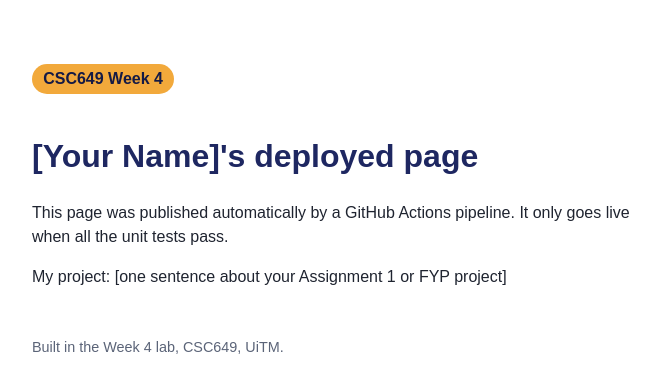
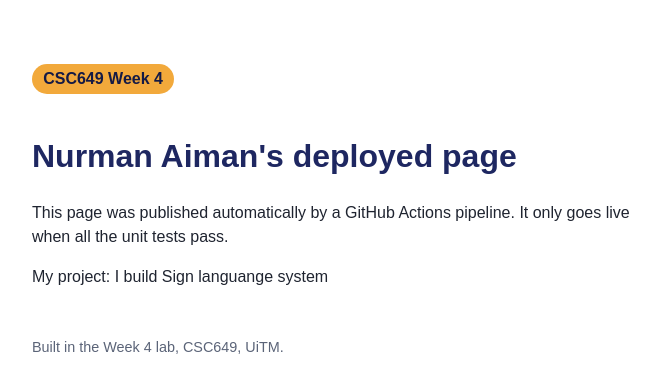
Before and after one commit to nurman-aiman/csc649-week4-lab, a plain HTML site: page site/index.html in a window 1280 px wide. Shown: the whole page, without its empty margins (288-948 px from the left). Drawn offline with Linux system fonts and the light colour scheme.

Commit message:
Deploy site with GitHub Pages

```diff
--- a/site/index.html
+++ b/site/index.html
@@ -13,10 +13,10 @@
 </head>
 <body>
   <p class="badge">CSC649 Week 4</p>
-  <h1>[Your Name]'s deployed page</h1>
+  <h1>Nurman Aiman's deployed page</h1>
   <p>This page was published automatically by a GitHub Actions pipeline.
      It only goes live when all the unit tests pass.</p>
-  <p>My project: [one sentence about your Assignment 1 or FYP project]</p>
+  <p>My project: I build Sign languange system</p>
   <footer>Built in the Week 4 lab, CSC649, UiTM.</footer>
 </body>
 </html>
```
Also changed, not shown: 1 other file.
